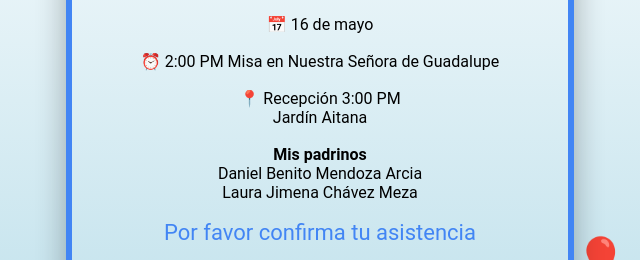
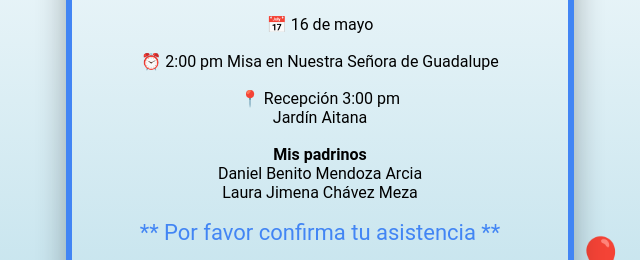
Before and after one commit to yamizrw-design/tresa-os.github.io, a plain HTML site: page index.html in a window 1280 px wide. Shown: the part 234-494 px from the top of the page, 320-960 px from the left. Drawn offline with Linux system fonts and the light colour scheme.

Commit message:
Fix time format and enhance attendance prompt
Updated time formatting to lowercase 'pm' and emphasized attendance confirmation.

```diff
--- a/index.html
+++ b/index.html
@@ -178,11 +178,11 @@ animation:lava 2s infinite;
 📅 16 de mayo<br>
 </div>
 <div class="section">
-⏰ 2:00 PM Misa en Nuestra Señora de Guadalupe<br>
+⏰ 2:00 pm Misa en Nuestra Señora de Guadalupe<br>
 </div>
 
 <div class="section">
-📍 Recepción 3:00 PM<br>
+📍 Recepción 3:00 pm<br>
 Jardín Aitana
 </div>
 
@@ -195,7 +195,7 @@ Laura Jimena Chávez Meza<br>
 </div>
 
 <div class="section">
-<div class="subtitle">Por favor confirma tu asistencia<br></div>
+<div class="subtitle">** Por favor confirma tu asistencia **<br></div>
 </div>
 <div class="section">
 
```
